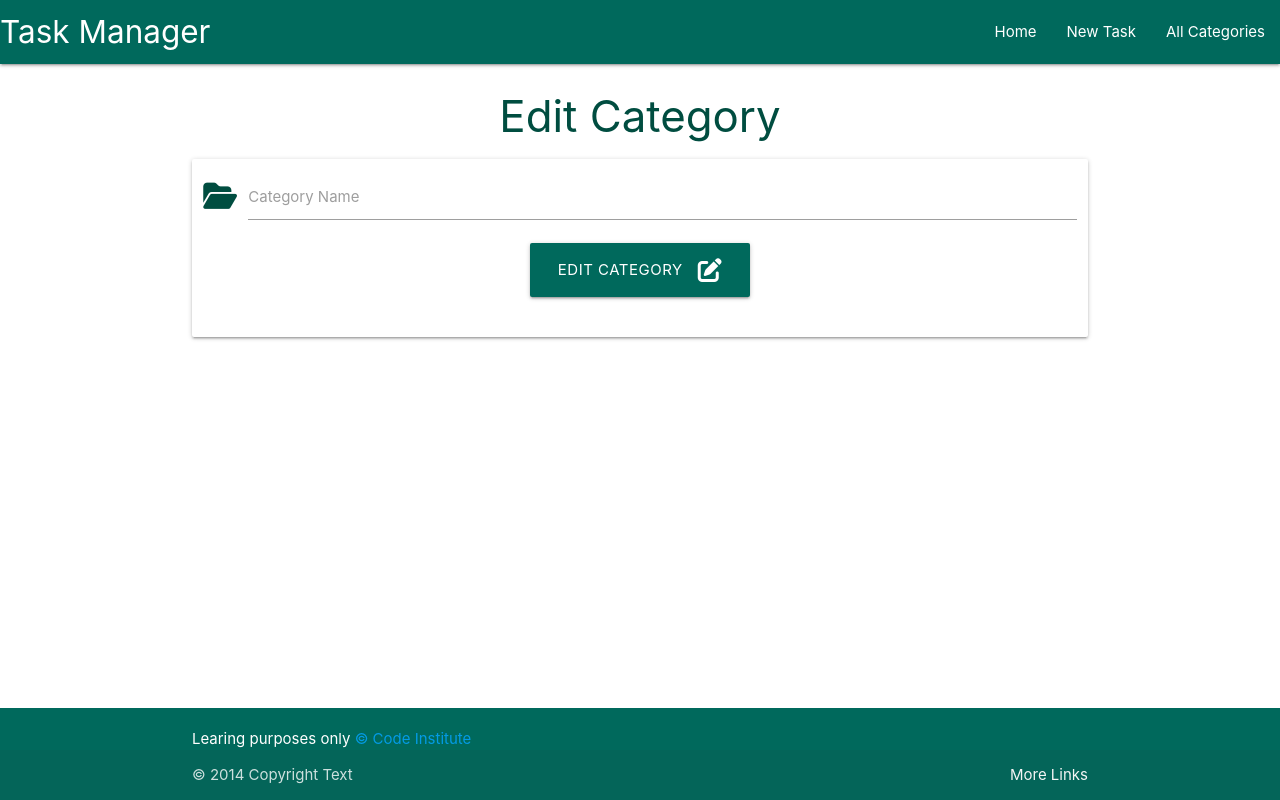
After one commit to Macker85/flask-codealong-tasklist, a Flask app: template taskmanager/templates/edit_category.html in a window 1280 px wide. The commit adds this page. Run offline with Flask 2, Linux system fonts and the light colour scheme; the template is opened without the code that fills it, so the values that code supplies are empty; some libraries are stand-ins or nearby versions.

Commit message:
Add edit function to cards

```diff
--- a/taskmanager/templates/categories.html
+++ b/taskmanager/templates/categories.html
@@ -20,8 +20,8 @@
 
         </div>
         <div class="card-action">
-          <a href="#" class="btn green accent-4">Edit</a>
-          <a href="#" class="btn red">Delete</a>
+          <a href="{{ url_for('edit_category', category_id=category.id) }}" class="btn light-green accent-4">Edit</a>
+          <a href="#" class="btn light-red">Delete</a>
         </div>
       </div>
     </div>
--- /dev/null
+++ b/taskmanager/templates/edit_category.html
@@ -0,0 +1,25 @@
+{% extends "base.html" %}
+{% block content %}
+
+<h3 class="teal-text text-darken-4 center-align">Edit Category</h3>
+
+<div class="row card light-grey text-lighten-1">
+    <form class="col s12" method="POST" action="{{ url_for('edit_category', category_id=category.id) }}">
+    <!-- category name -->
+      <div class="row">
+        <div class="input-field col s12">
+            <div class="fas fa-folder-open prefix teal-text text-darken-4"></div>
+          <input id="category_name" name="category_name" value="{{ category.category_name }}" type="text" minlength="3" maxlength="20" class="validate" required>
+          <label for="category_name">Category Name</label>
+        </div>
+        <!-- submit button -->
+      <div class="row">
+        <div class="col s12 center-align">
+            <button type="submit" class="btn-large teal darken-3">
+                Edit Category <i class="fas fa-edit right"></i>
+            </button>
+        </div>
+    </form>
+  </div>
+
+{% endblock %}
```
Also changed, not shown: taskmanager/routes.py (+10 -0 lines).
